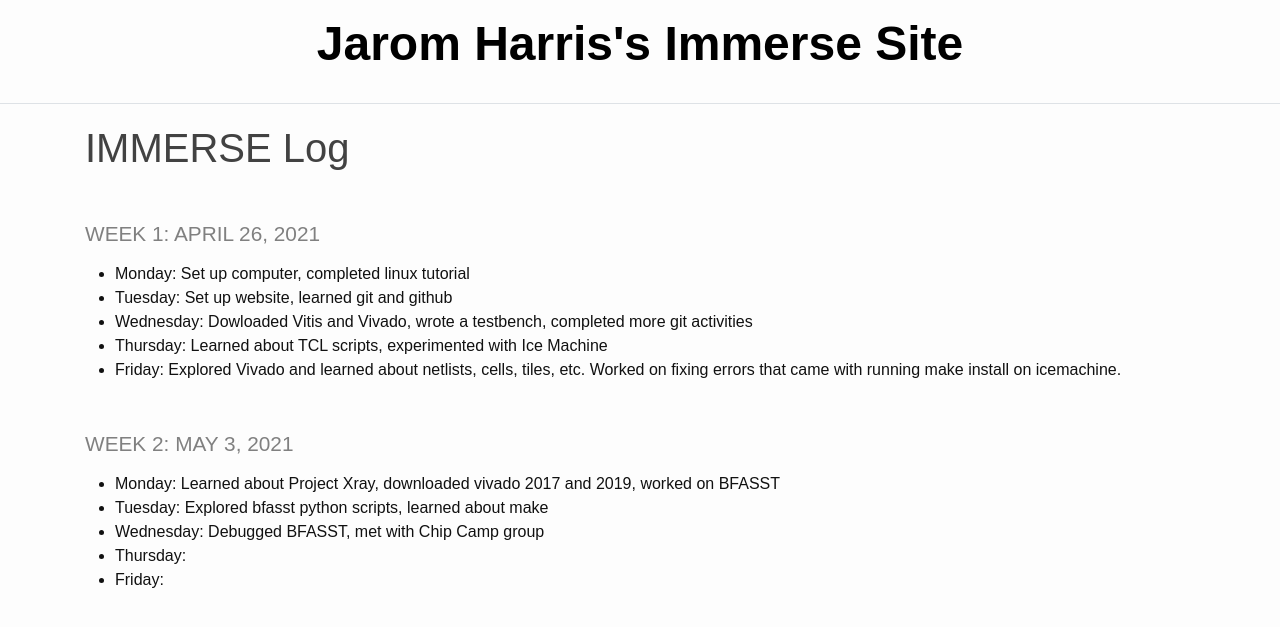
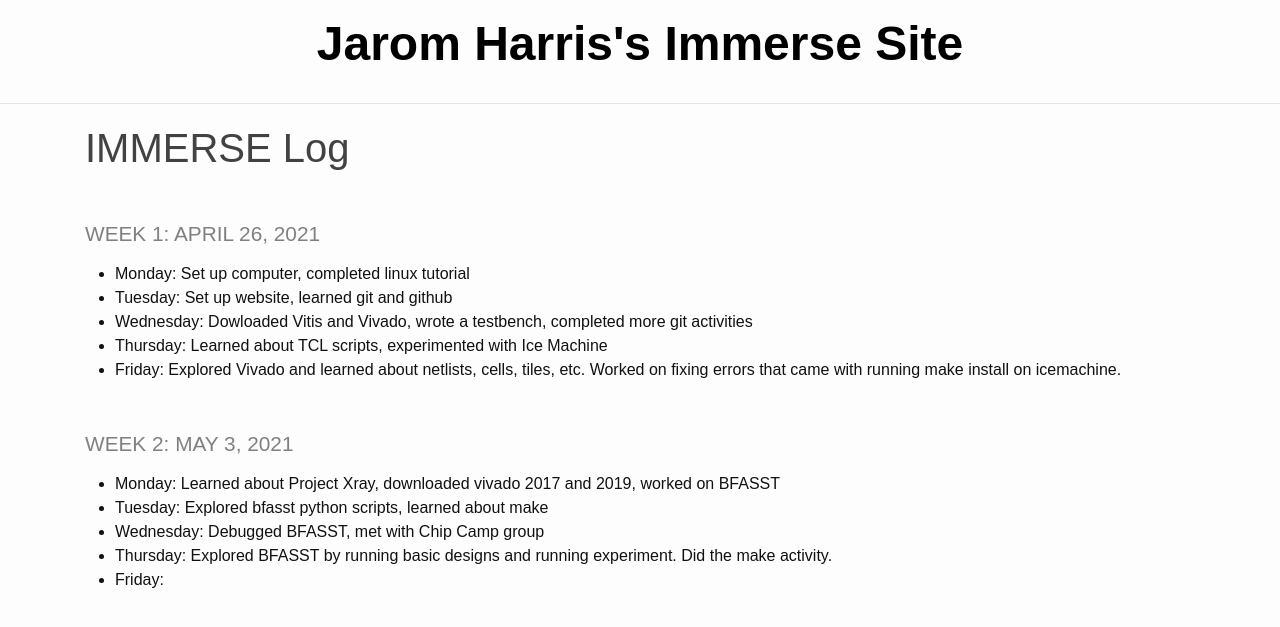
Before and after one commit to jaromharris/immerse, a Jekyll site: the page built from index.md, in a window 1280 px wide. Shown: the top 627 px of the page. Built offline with Jekyll 4.4.1, drawn with Linux system fonts in a browser that asks for light colours.

Commit message:
Update index.md

```diff
--- a/index.md
+++ b/index.md
@@ -15,5 +15,5 @@ title: IMMERSE Log
 * **Monday**: Learned about Project Xray, downloaded vivado 2017 and 2019, worked on BFASST
 * **Tuesday**: Explored bfasst python scripts, learned about make
 * **Wednesday**: Debugged BFASST, met with Chip Camp group
-* **Thursday**:
+* **Thursday**: Explored BFASST by running basic designs and running experiment. Did the make activity.
 * **Friday**:
```
